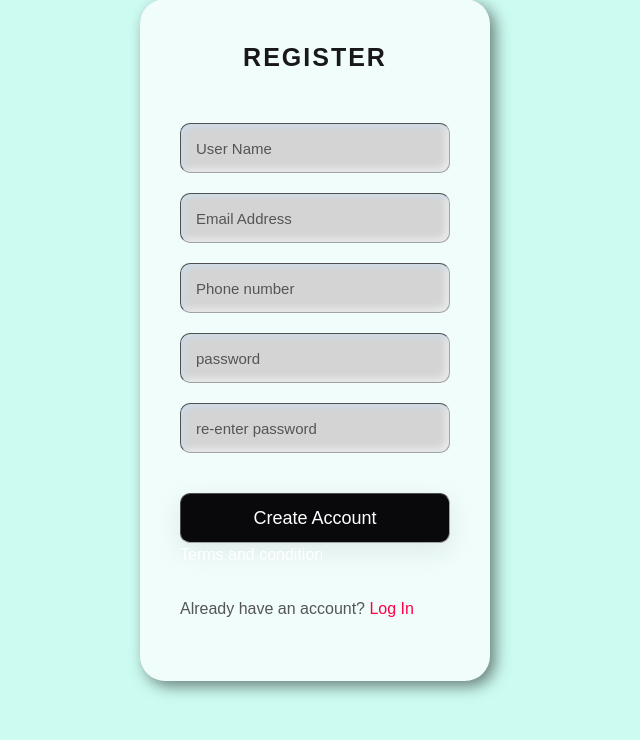
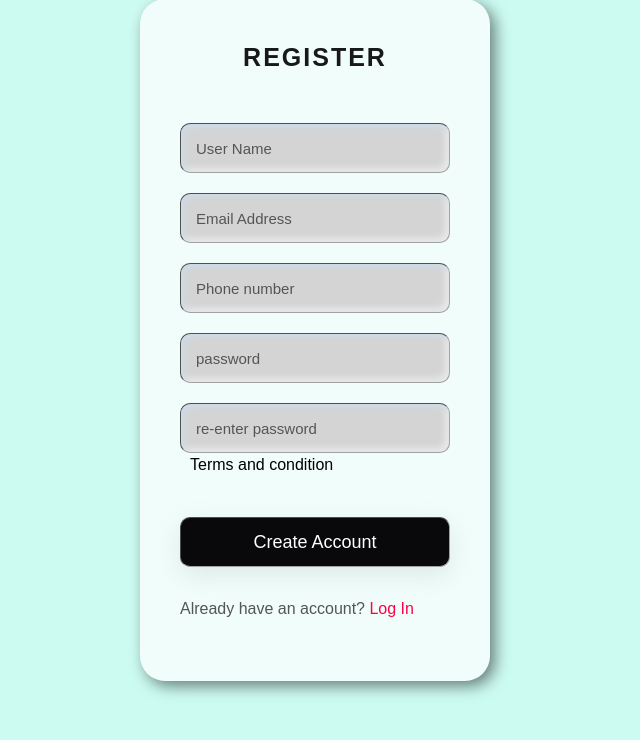
Before and after one commit to varisha-025/GestureGo, a Django app: page /register/ in a window 1280 px wide. Shown: the part 60-800 px from the top of the page, without its empty margins (325-965 px from the left). Run offline with Django 4.2, Linux system fonts and the light colour scheme; some libraries are stand-ins or nearby versions.

Commit message:
more changes

```diff
--- a/GestureGo/SignToSpeech/templates/register.html
+++ b/GestureGo/SignToSpeech/templates/register.html
@@ -101,7 +101,8 @@
 
 
           a[href='/privacy'] {
-            color: white;
+            margin: 10px;
+            color: black;
           }
 
     </style>
@@ -136,18 +137,13 @@
                     <label></label>
                     <input type="password" name="con_pass" class="form-control" placeholder="re-enter password" required>
                 </div>
+                {% comment %} <div class="inputBox">
+                    <input type="submit" value="Create Account"  class="btn btn-info btn-lg mt-3">
+                </div>  {% endcomment %}
+                <a href="/privacy" class="my-4 text-black">Terms and condition</a>
                 <div class="inputBox">
-                    <input type="submit" value="Create Account"  class="btn btn-info btn-lg mt-3">
+                <input type="submit" value="Create Account" class="btn btn-info btn-lg mt-3">
                 </div>
-                <a href="/privacy" class="text-white">Terms and condition</a>
-                {% comment %} <div class="inputBox">
-                    <input type="submit" value="Create Account" class="btn btn-info btn-lg mt-3"
-                        onclick="window.location.href='privacy.html';">
-                </div> {% endcomment %}
-
-
-
-
             </div>
         </form>
         <p class="forget text-align: center ">Already have an account? <a class = "hover:font-semibold  focus:font-semibold" href="/login">Log In</a></p>
--- a/GestureGo/SignToSpeech/urls.py
+++ b/GestureGo/SignToSpeech/urls.py
@@ -8,6 +8,6 @@ urlpatterns = [
     # path('login/',views.loginUser,name="login"),
     # path('logout/',views.logoutUser,name="logout"),
     # path('register/',views.registerUser,name="register"),
-    # path('privacy/', views.privacy, name='privacy'),
+    path('privacy/', views.privacy, name='privacy'),
 
 ]
```
Also changed, not shown: GestureGo/SignToSpeech/templates/login.html (+4 -4 lines).
